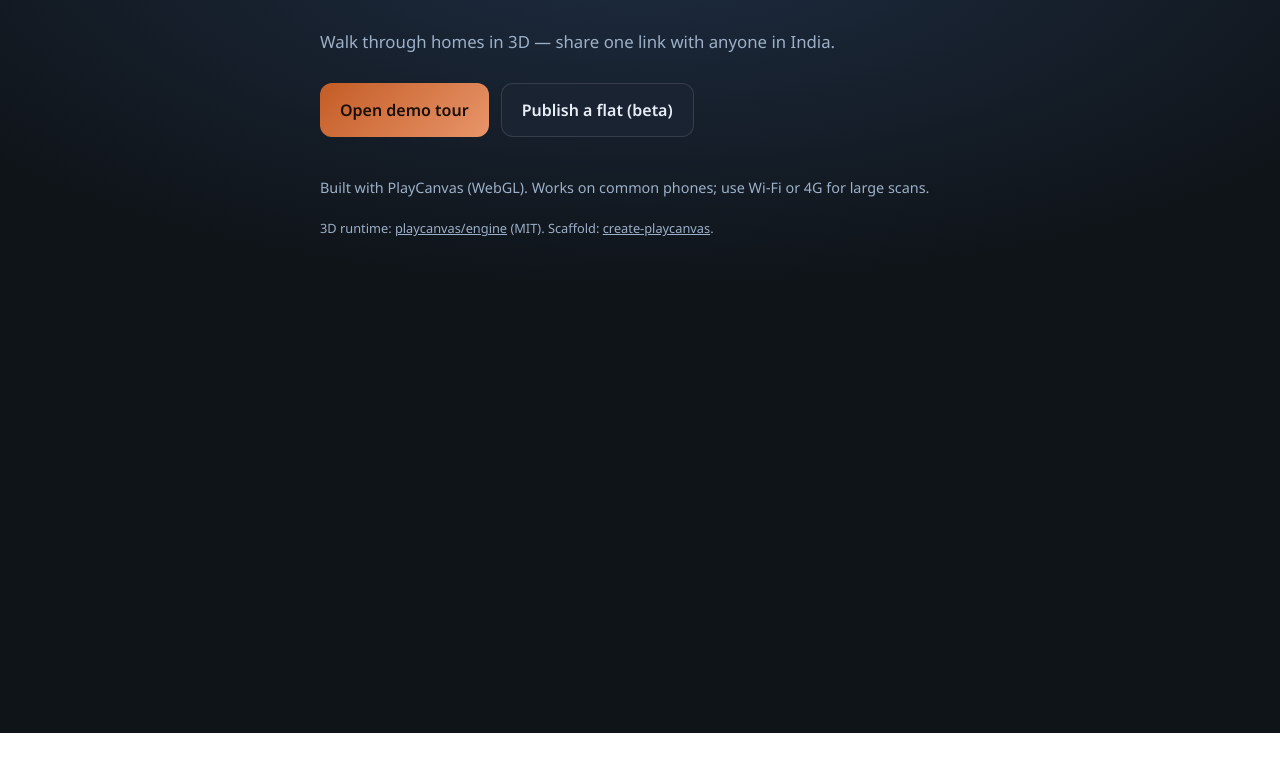
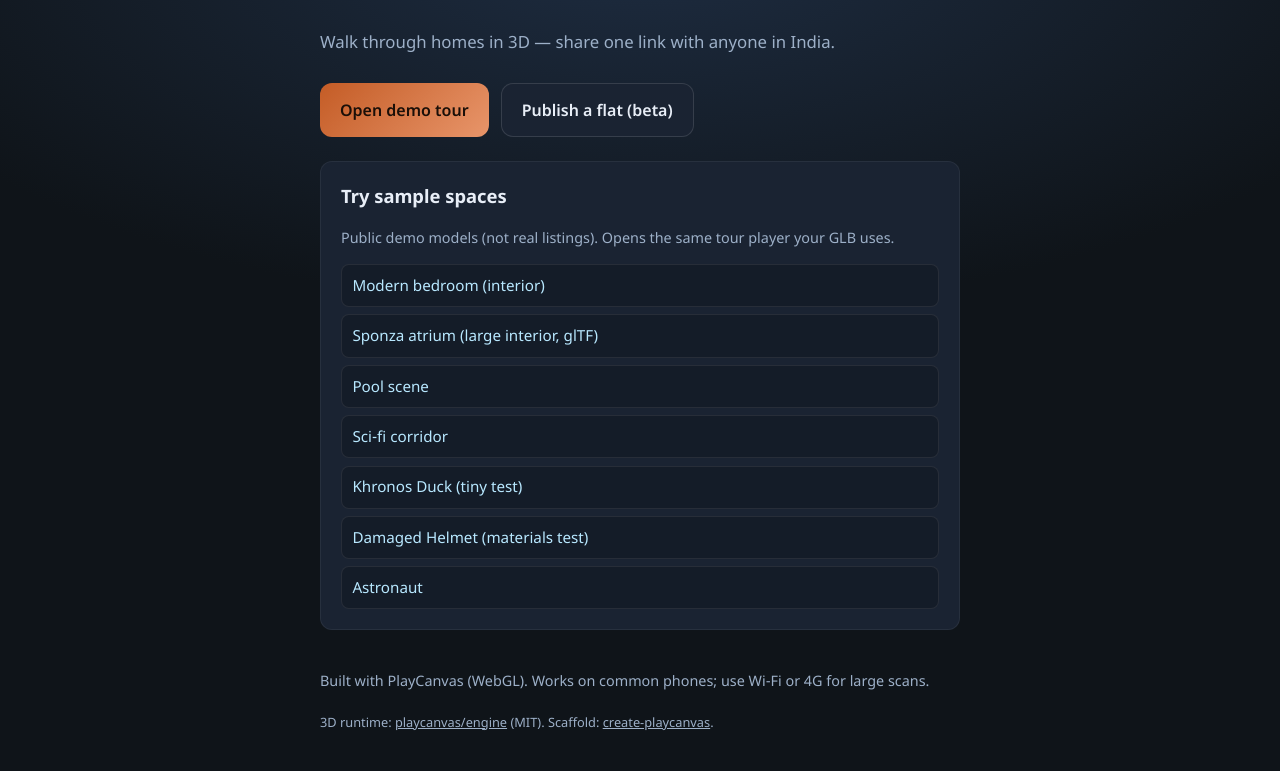
Before and after one commit to ZenithBerserker/ghartour, a website built with Vite: page index.html in a window 1280 px wide. Shown: the part 67-838 px from the top of the page. Before the commit the page ends 800 px from the top, so only its background shows below. Built offline with nearby package versions, Linux system fonts and the light colour scheme.

Commit message:
Homepage sample tours list and GitHub Pages deploy workflow.
Co-authored-by: Cursor <cursoragent@cursor.com>

```diff
--- a/index.html
+++ b/index.html
@@ -30,6 +30,11 @@
         <a class="btn btn-primary" href="./tour.html" data-i18n="ctaTour">Open demo tour</a>
         <a class="btn btn-secondary" href="./publish.html" data-i18n="ctaPublish">Publish a flat</a>
       </div>
+      <section class="card" aria-labelledby="demo-heading">
+        <h2 id="demo-heading" data-i18n="demoHeading">Try sample spaces</h2>
+        <p class="demo-note" data-i18n="demoNote"></p>
+        <ul class="demo-list" id="demo-tours"></ul>
+      </section>
       <p class="foot" data-i18n="footNote"></p>
       <p class="tech">
         3D runtime:
--- a/src/i18n.ts
+++ b/src/i18n.ts
@@ -19,7 +19,17 @@ const STRINGS: Record<Lang, Record<string, string>> = {
     tourTap: 'Tap canvas to look around (desktop: click for mouse lock)',
     tourLoad: 'Loading…',
     tourErr: 'Could not load model. Check URL and CORS.',
-    tourBack: 'Home'
+    tourBack: 'Home',
+    demoHeading: 'Try sample spaces',
+    demoNote:
+      'Public demo models (not real listings). Opens the same tour player your GLB uses.',
+    demoBedroom: 'Modern bedroom (interior)',
+    demoSponza: 'Sponza atrium (large interior, glTF)',
+    demoPool: 'Pool scene',
+    demoHallway: 'Sci‑fi corridor',
+    demoDuck: 'Khronos Duck (tiny test)',
+    demoHelmet: 'Damaged Helmet (materials test)',
+    demoAstronaut: 'Astronaut'
   },
   hi: {
     brand: 'घर 360',
@@ -39,7 +49,17 @@ const STRINGS: Record<Lang, Record<string, string>> = {
     tourTap: 'देखने के लिए कैनवास पर टैप करें (डेस्कटॉप: माउस लॉक)',
     tourLoad: 'लोड हो रहा है…',
     tourErr: 'मॉडल लोड नहीं हुआ। URL और CORS जाँचें।',
-    tourBack: 'होम'
+    tourBack: 'होम',
+    demoHeading: 'डेमो स्पेस आज़माएँ',
+    demoNote:
+      'सार्वजनिक डेमो मॉडल (असली लिस्टिंग नहीं)। वही टूर प्लेयर जो आपके GLB के लिए है।',
+    demoBedroom: 'आधुनिक बेडरूम (अंदर)',
+    demoSponza: 'स्पोंज़ा एट्रियम (बड़ा इंटीरियर, glTF)',
+    demoPool: 'पूल दृश्य',
+    demoHallway: 'साइ‑फ़ाई कॉरिडोर',
+    demoDuck: 'ख्रोनोस डक (छोटा टेस्ट)',
+    demoHelmet: 'डैमेज्ड हेलमेट (मटीरियल टेस्ट)',
+    demoAstronaut: 'अंतरिक्ष यात्री'
   }
 };
 
--- a/src/landing.ts
+++ b/src/landing.ts
@@ -1,4 +1,51 @@
 import { getLang, setLang, t, type Lang } from './i18n';
+
+const SAMPLE_TOURS: { key: string; url: string }[] = [
+  {
+    key: 'demoBedroom',
+    url: 'https://threejs.org/examples/models/gltf/minimalistic_modern_bedroom.glb'
+  },
+  {
+    key: 'demoSponza',
+    url: 'https://raw.githubusercontent.com/KhronosGroup/glTF-Sample-Models/main/2.0/Sponza/glTF/Sponza.gltf'
+  },
+  {
+    key: 'demoPool',
+    url: 'https://threejs.org/examples/models/gltf/pool.glb'
+  },
+  {
+    key: 'demoHallway',
+    url: 'https://threejs.org/examples/models/gltf/space_ship_hallway.glb'
+  },
+  {
+    key: 'demoDuck',
+    url: 'https://raw.githubusercontent.com/KhronosGroup/glTF-Sample-Models/master/2.0/Duck/glTF-Binary/Duck.glb'
+  },
+  {
+    key: 'demoHelmet',
+    url: 'https://raw.githubusercontent.com/KhronosGroup/glTF-Sample-Models/master/2.0/DamagedHelmet/glTF-Binary/DamagedHelmet.glb'
+  },
+  {
+    key: 'demoAstronaut',
+    url: 'https://modelviewer.dev/shared-assets/models/Astronaut.glb'
+  }
+];
+
+function renderDemoTours(lang: Lang): void {
+  const ul = document.getElementById('demo-tours');
+  if (!ul) return;
+  ul.replaceChildren();
+  const base = import.meta.env.BASE_URL;
+  for (const item of SAMPLE_TOURS) {
+    const li = document.createElement('li');
+    const a = document.createElement('a');
+    a.className = 'demo-link';
+    a.href = `${base}tour.html?glb=${encodeURIComponent(item.url)}`;
+    a.textContent = t(item.key, lang);
+    li.appendChild(a);
+    ul.appendChild(li);
+  }
+}
 
 function applyLang(lang: Lang): void {
   document.documentElement.lang = lang === 'hi' ? 'hi' : 'en';
@@ -8,6 +55,7 @@ function applyLang(lang: Lang): void {
   });
   const toggle = document.getElementById('lang-toggle');
   if (toggle) toggle.textContent = t('langToggle', lang);
+  renderDemoTours(lang);
 }
 
 const lang = getLang();
--- a/src/shell.css
+++ b/src/shell.css
@@ -166,6 +166,40 @@ input:focus {
   color: #9ef0c0;
 }
 
+.demo-note {
+  margin: 0 0 1rem;
+  font-size: 0.9rem;
+  color: var(--muted);
+  line-height: 1.5;
+}
+
+.demo-list {
+  list-style: none;
+  margin: 0;
+  padding: 0;
+  display: flex;
+  flex-direction: column;
+  gap: 0.45rem;
+}
+
+.demo-link {
+  display: block;
+  padding: 0.55rem 0.65rem;
+  border-radius: 8px;
+  background: rgba(0, 0, 0, 0.2);
+  border: 1px solid rgba(255, 255, 255, 0.08);
+  color: #b8e8ff;
+  text-decoration: none;
+  font-weight: 500;
+  font-size: 0.95rem;
+  transition: background 0.12s ease, border-color 0.12s ease;
+}
+
+.demo-link:hover {
+  background: rgba(126, 200, 227, 0.12);
+  border-color: rgba(126, 200, 227, 0.35);
+}
+
 .tech {
   font-size: 0.8rem;
   color: var(--muted);
--- a/vite.config.ts
+++ b/vite.config.ts
@@ -4,8 +4,12 @@ import { fileURLToPath } from 'node:url';
 
 const dir = dirname(fileURLToPath(import.meta.url));
 
+/** GitHub Project Pages: set `VITE_BASE_PATH=/your-repo/` in CI (trailing slash). */
+const base = (process.env.VITE_BASE_PATH || '/').replace(/\/?$/, '/');
+
 export default defineConfig({
   root: dir,
+  base,
   server: {
     port: 5173,
     host: true
```
Also changed, not shown: .github/workflows/pages.yml (added), 1 other file.
